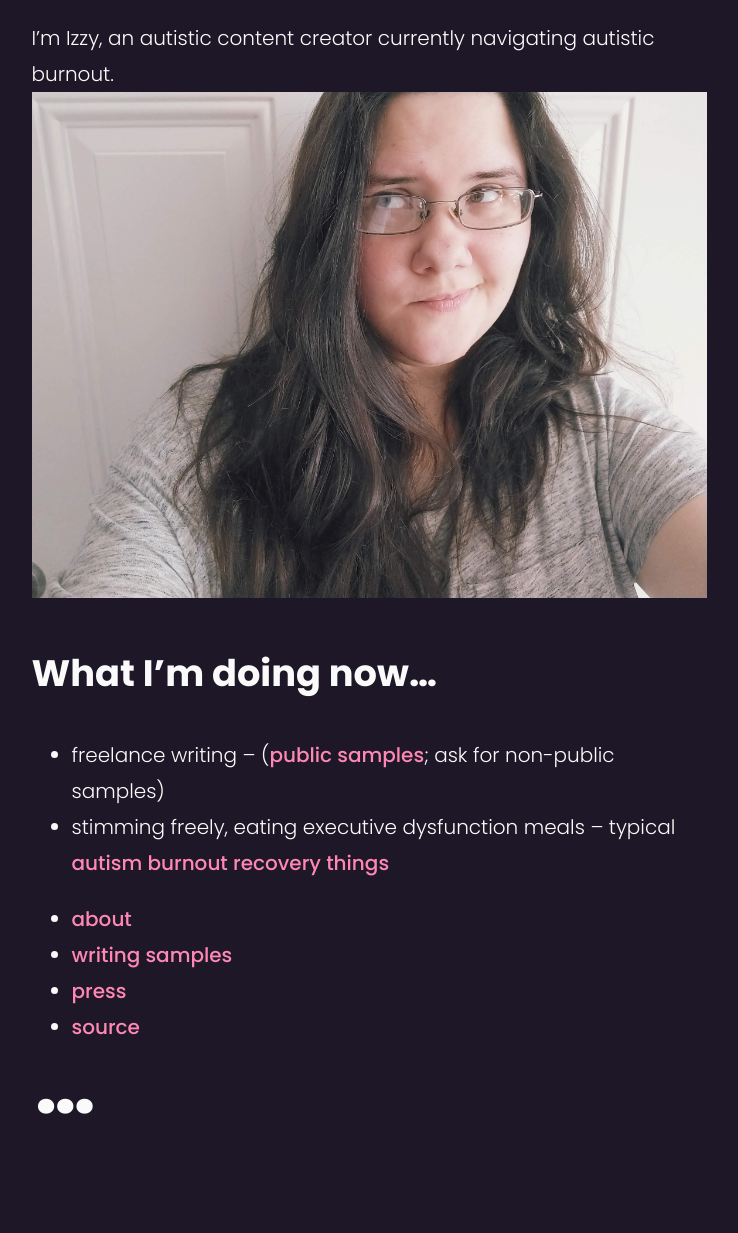
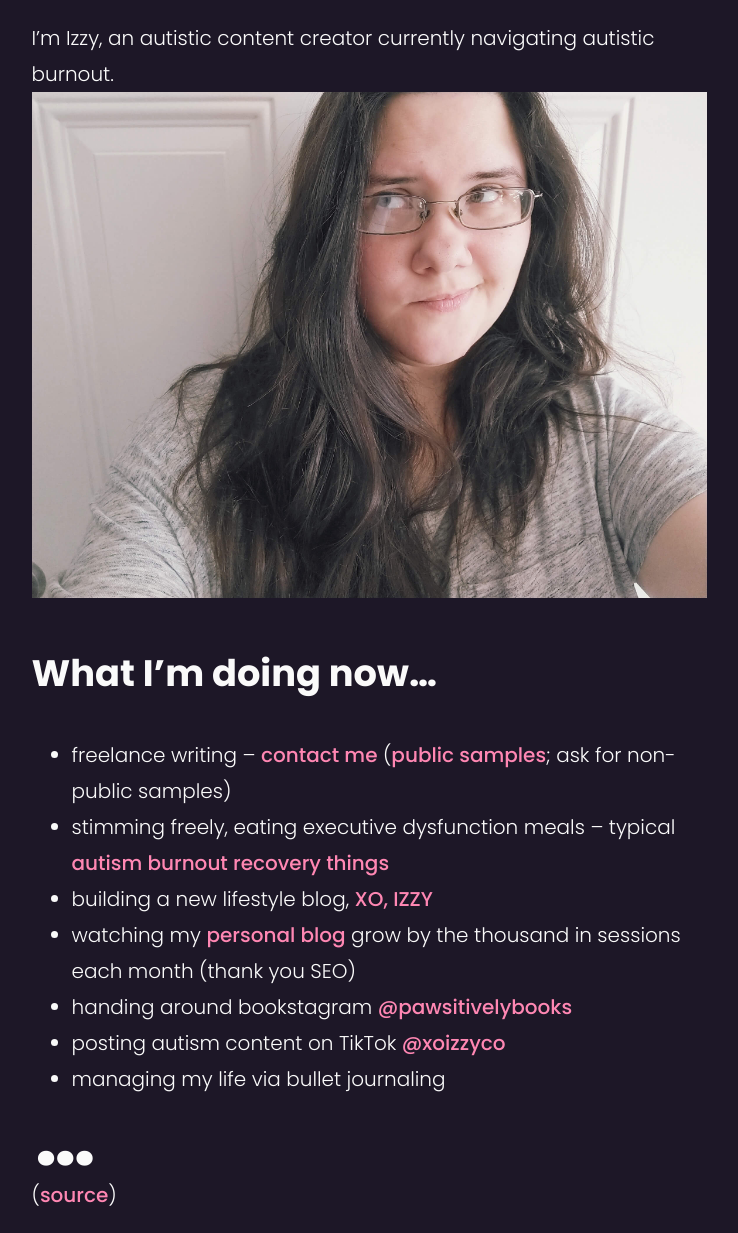
Before and after one commit to autisticjane/autisticjane.github.io, a Jekyll site: the page built from index.md, in a window 1280 px wide. Shown: the whole page, without its empty margins (271-1009 px from the left). Built offline with Jekyll 4.4.1, drawn with Linux system fonts in a browser that asks for light colours; our own code applies the rules of GitHub Pages for plain Markdown files; before the commit the page ends 1141 px from its top, so only the background shows below that.

Commit message:
Update index.md

```diff
--- a/index.md
+++ b/index.md
@@ -5,13 +5,13 @@ layout: main
 I'm Izzy, an autistic content creator currently navigating autistic burnout.
 ![Me, standing in front of a door and eyes looking up at an angle](/images/selfie-me-2022-05-10.jpg)
 ## What I'm doing now...
-* freelance writing -- ([public samples](/tags/#writing-samples/); ask for non-public samples)
+* freelance writing -- [contact me](https://xoizzy.co/contact/) ([public samples](/tags/#writing-samples/); ask for non-public samples)
 * stimming freely, eating executive dysfunction meals -- typical [autism burnout recovery things](https://xoizzy.co/autism-burnout-recovery/)
-<ul>
-	<li><a href="/about">about</a></li>
-	<li><a href="/tags/#writing-samples">writing samples</a></li>
-	<li><a href="/tags/#press">press</a></li>
-	<li><a href="https://github.com/izzylively/izzylively.github.io/">source</a></li>
-</ul>
+* building a new lifestyle blog, [XO, IZZY](https://xoizzy.co/)
+* watching my [personal blog](https://izzy.blog/) grow by the thousand in sessions each month (thank you SEO)
+* handing around bookstagram [@pawsitivelybooks](//instagram.com/pawsitivelybooks/)
+* posting autism content on TikTok [@xoizzyco](//tiktok.com/@xoizzyco)
+* managing my life via bullet journaling
 
 <p class="dots">&hellip;</p>
+([source](//github.com/izzylively/izzylively.github.io))
```
